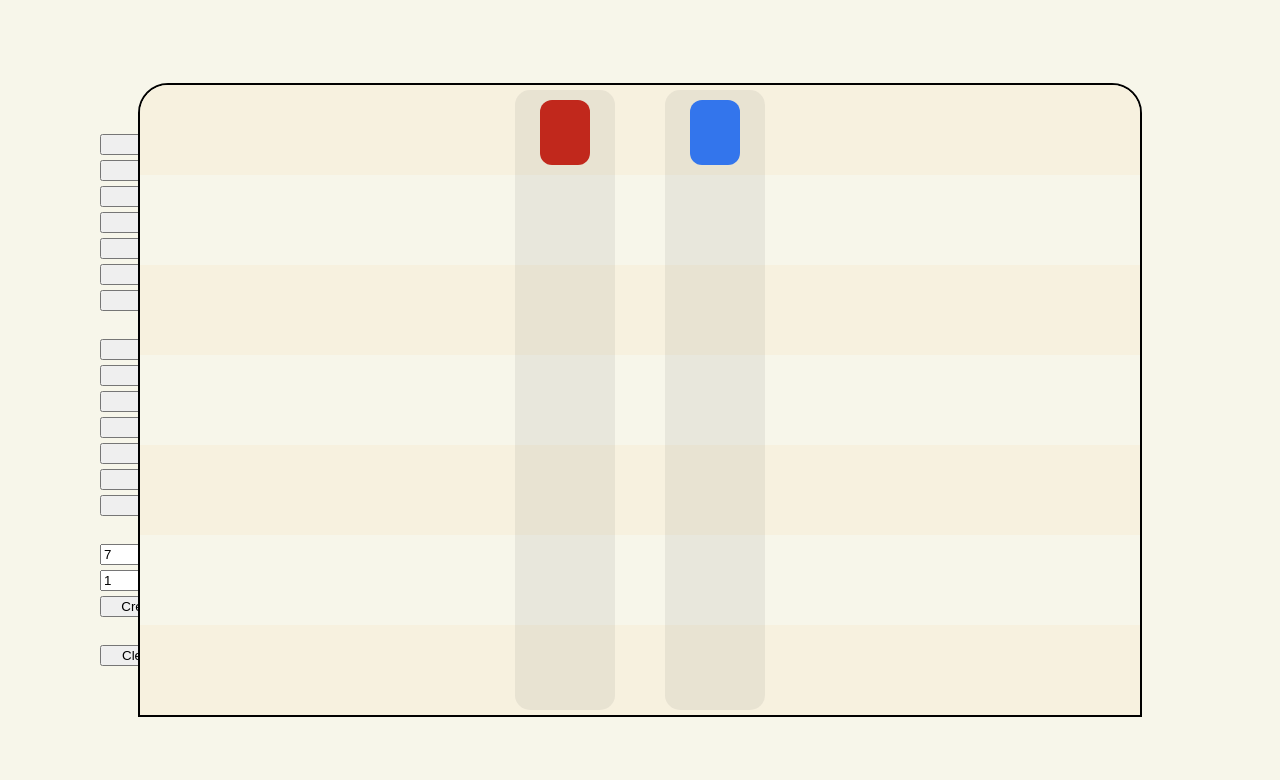
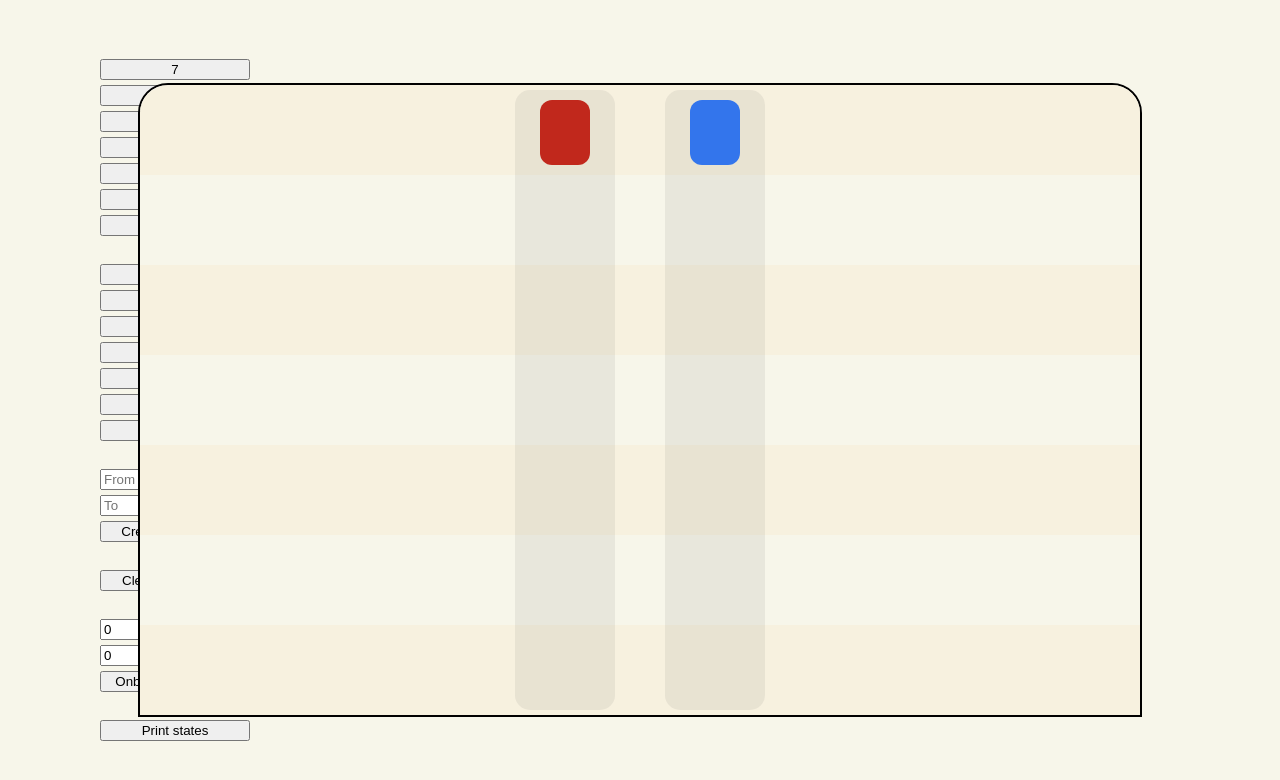
Before and after one commit to cowbonlin/Elevanager, a React (Create React App) app in the folder elevanager-renderer/: page / in a window 1280 px wide. Shown: the top 780 px of the page. Built offline with nearby package versions, Linux system fonts and the light colour scheme; no server answers.

Commit message:
Add onboard

```diff
--- a/elevanager-renderer/package.json
+++ b/elevanager-renderer/package.json
@@ -6,6 +6,7 @@
     "@testing-library/jest-dom": "^5.16.5",
     "@testing-library/react": "^13.3.0",
     "@testing-library/user-event": "^13.5.0",
+    "lodash": "^4.17.21",
     "react": "^18.2.0",
     "react-dom": "^18.2.0",
     "react-scripts": "^3.4.1",
--- a/elevanager-renderer/src/App.css
+++ b/elevanager-renderer/src/App.css
@@ -35,15 +35,20 @@
 
 .floor {
   height: 90px;
-  width: 100%;
+  width: calc(100% - 60px);
   background-color: #f7f1df;
   display: flex;
   align-items: center;
   padding-left: 30px;
+  padding-right: 30px;
 }
 
 .floor--no-color {
   background-color: #f7f6ea;
+}
+
+.floor-passenger-list {
+  margin-left: auto;
 }
 
 .ev-column {
--- a/elevanager-renderer/src/App.jsx
+++ b/elevanager-renderer/src/App.jsx
@@ -1,15 +1,24 @@
 import React, { useState, useEffect, useCallback } from 'react';
+import _ from 'lodash';
 import { SocketContext, socket } from './context/socket';
 import './App.css';
 import Elevator from './Elevator';
 import Panel from './Panel';
 
 const App = () => {
-  const [elevators, setElevators] = useState([{floor: 7}, {floor: 7}]);
+  const [elevators, setElevators] = useState([
+    {floor: 7},
+    {floor: 7},
+  ]);
   const [passengers, setPassengers] = useState(null);
   const [isConnected, setIsConnected] = useState(false);
 
   console.debug('server connection:', isConnected);
+
+  const printState = () => {
+    console.log('Elevators state:', elevators);
+    console.log('Passengers state:', passengers);
+  };
 
   // useCallback to prevent duplicate binding from affecting performance
   const onConnect = useCallback(() => {
@@ -41,36 +50,57 @@ const App = () => {
     ));
   }, []);
 
+  const onOnboard = useCallback((eId, floor, passenger) => {
+    // setElevators((oldEs) => oldEs.map((e, i) => (i === eId) ? { ...e, passenger: [e.passenger, ???]} : e));
+
+    // Remove the passenger from the floor
+    setPassengers((oldPs) => {
+      const newPsAtFloor = _.filter(oldPs[floor], (p) => p.id !== passenger.id);
+      return {
+        ...oldPs,
+        [floor]: newPsAtFloor,
+      };
+    });
+
+    // Add the passenger to the elevator
+    setElevators((oldEs) => {
+      const newEs = oldEs.map((e) => e);
+      newEs[eId].passengers.push(passenger);
+      return newEs;
+    });
+  }, []);
+
   useEffect(() => {
     // as soon as the component is mounted, do the following tasks:
     socket.on('connect', onConnect);
     socket.on('disconnect', onDisconnect);
-    socket.on('moveElevator', (eId, floor) => onMoveElevator(eId, floor) );
-    socket.on('createPassenger', (passenger) => onCreatePassenger(passenger));
+    socket.on('moveElevator', (...args) => onMoveElevator(...args) );
+    socket.on('createPassenger', (...args) => onCreatePassenger(...args));
     socket.on('clearPassengers', onClearPassengers);
+    socket.on('onboard', (...args) => onOnboard(...args));
     return () => {
       socket.off('connect', onConnect);
       socket.off('disconnect', onDisconnect);
       socket.off('moveElevator', onMoveElevator);
       socket.off('createPassenger', onCreatePassenger);
       socket.off('clearPassengers', onClearPassengers);
+      socket.off('onboard', onOnboard);
     };
-  }, [onConnect, onDisconnect, onMoveElevator, onCreatePassenger, onClearPassengers]);
+  }, [onConnect, onDisconnect, onMoveElevator, onCreatePassenger, onClearPassengers, onOnboard]);
 
   return (
     <SocketContext.Provider value={socket}>
       <div className="App">
 
-        <Panel />
+        <Panel printState={printState}/>
         <div className="building">
           <div className="floor-container">
-            <div className="floor">{passengers?.[7].length}</div>
-            <div className="floor floor--no-color">{passengers?.[6].length}</div>
-            <div className="floor">{passengers?.[5].length}</div>
-            <div className="floor floor--no-color">{passengers?.[4].length}</div>
-            <div className="floor">{passengers?.[3].length}</div>
-            <div className="floor floor--no-color">{passengers?.[2].length}</div>
-            <div className="floor">{passengers?.[1].length}</div>
+            {_.range(7, 0, -1).map((i) => (
+              <div key={i} className={`floor ${(i % 2)? null : "floor--no-color"}`}>
+                <div>{passengers?.[i].length}</div>
+                <div className="floor-passenger-list">{passengers?.[i].map((p) => p.id + ', ')}</div>
+              </div>
+            ))}
           </div>
 
           <div className="ev-container">
--- a/elevanager-renderer/src/Elevator.jsx
+++ b/elevanager-renderer/src/Elevator.jsx
@@ -13,7 +13,7 @@ const getDuration = (fromFloor, toFloor) => {
 const Elevator = ({ id, color, data }) => {
   const socket = useContext(SocketContext);
 
-  // we use `useRef` to get updated whenever prop has changed
+  // `useRef` is used to store current information including floor...
   const prevFloor = useRef();
   useEffect(() => {
     setTimeout(() => {
@@ -24,7 +24,7 @@ const Elevator = ({ id, color, data }) => {
     prevFloor.current = data.floor;
   }, [data, id, socket]);
 
-  const colorClass = (color === 'blue')? 'elevator--blue' : null;
+  const colorClass = (color === 'blue')? 'elevator--blue' : '';
   return (
     <div className="ev-column">
       <div
@@ -34,7 +34,7 @@ const Elevator = ({ id, color, data }) => {
           transitionDuration: `${getDuration(prevFloor.current, data.floor)}s`,
         }}
       >
-
+        {(data.passengers ?? []).map((p) => p.id + ' ')}
       </div>
     </div>
   );
--- a/elevanager-renderer/src/Panel.jsx
+++ b/elevanager-renderer/src/Panel.jsx
@@ -1,10 +1,12 @@
 import React, { useContext, useState } from "react";
 import { SocketContext } from "./context/socket";
 
-const Panel = () => {
-  const [fromFloor, setFromFloor] = useState(7);
-  const [toFloor, setToFloor] = useState(1);
+const Panel = ({ printState }) => {
+  const [fromFloor, setFromFloor] = useState('');
+  const [toFloor, setToFloor] = useState('');
   const socket = useContext(SocketContext);
+  const [onboardEvId, setOnboardEvId] = useState('0');
+  const [onboardPsId, setOnboardPsId] = useState('0');
 
   const moveBtnClick = (eId, newFloor) => {
     socket.emit('moveElevator', eId, newFloor);
@@ -13,8 +15,12 @@ const Panel = () => {
   const createPassenger = () => {
     const fromFloorInt = +fromFloor;
     const toFloorInt = +toFloor;
-    if (isNaN(fromFloorInt) || isNaN(toFloorInt) || fromFloorInt < 1 || fromFloorInt > 7 || toFloorInt < 1 || toFloorInt > 7) {
-      console.warn('invalid input', fromFloorInt, toFloorInt);
+    if (!fromFloor || !toFloor || isNaN(fromFloorInt) || isNaN(toFloorInt)) {
+      console.warn('Invalid input', fromFloor, toFloor);
+      return;
+    }
+    if (fromFloorInt < 1 || fromFloorInt > 7 || toFloorInt < 1 || toFloorInt > 7) {
+      console.warn('Input out of range', fromFloor, toFloor);
       return;
     }
     socket.emit('createPassenger', fromFloorInt, toFloorInt);
@@ -22,6 +28,18 @@ const Panel = () => {
 
   const clearPassengers = () => {
     socket.emit('clearPassengers');
+  };
+
+  const onBoardPassenger = () => {
+    const elevatorId = +onboardEvId;
+    const passengerId = +onboardPsId;
+    if (!onboardEvId || !onboardPsId || isNaN(elevatorId) || isNaN(passengerId)) {
+      console.warn('Invalid input', onboardEvId, onboardPsId);
+      return;
+    }
+    socket.emit('onboard', elevatorId, passengerId, (isSuc, message = '') => {
+      console.log('Onboard:', isSuc, message);
+    });
   };
 
   return (
@@ -42,11 +60,17 @@ const Panel = () => {
       <button onClick={() => moveBtnClick(1, 2)}>2</button>
       <button onClick={() => moveBtnClick(1, 1)}>1</button>
       <hr />
-      <input type="text" value={fromFloor} onChange={(e) => setFromFloor(e.target.value)} />
-      <input type="text" value={toFloor} onChange={(e) => setToFloor(e.target.value)} />
+      <input type="text" value={fromFloor} placeholder="From" onChange={(e) => setFromFloor(e.target.value)} />
+      <input type="text" value={toFloor} placeholder="To" onChange={(e) => setToFloor(e.target.value)} />
       <button onClick={createPassenger}>Create Passenger</button>
       <hr />
       <button onClick={clearPassengers}>Clear Passengers</button>
+      <hr />
+      <input type="text" value={onboardEvId} placeholder="Elevator ID" onChange={(e) => setOnboardEvId(e.target.value)} />
+      <input type="text" value={onboardPsId} placeholder="Passenger ID" onChange={(e) => setOnboardPsId(e.target.value)} />
+      <button onClick={onBoardPassenger}>Onboard Passenger</button>
+      <hr />
+      <button onClick={printState}>Print states</button>
     </div>
   );
 };
```
Also changed, not shown: 2 other files (tests, documents, lock files or other folders).
